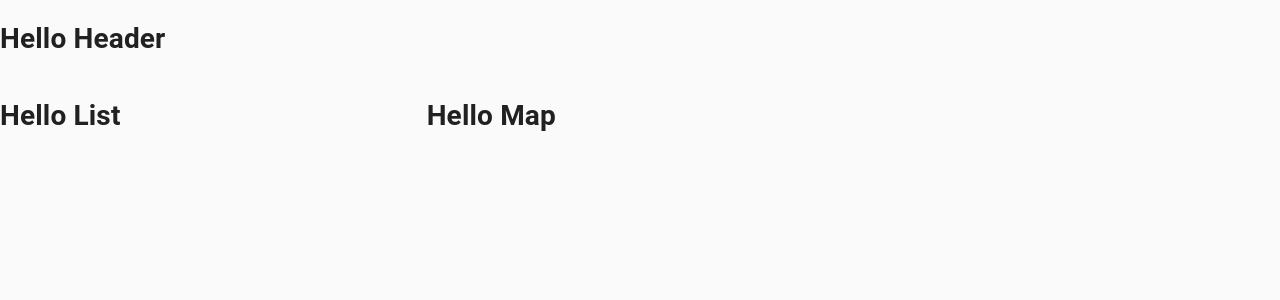
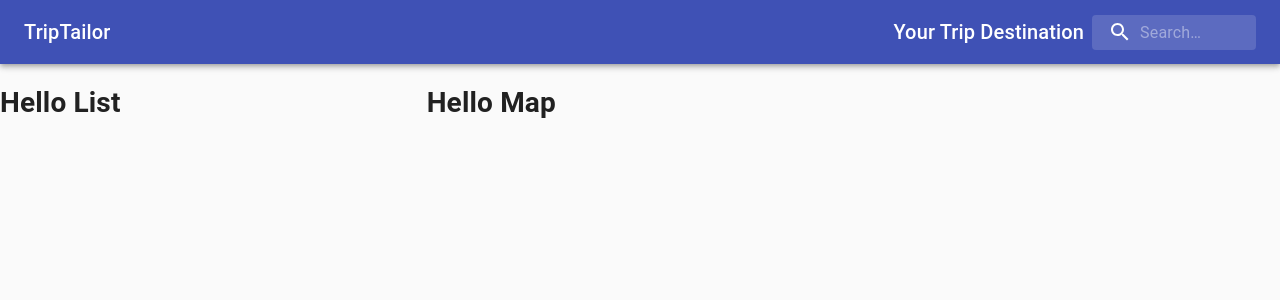
Before and after one commit to hengyuan426/travel-advisor, a React (Create React App) app: page / in a window 1280 px wide. Shown: the top 300 px of the page. Built offline with nearby package versions, Linux system fonts and the light colour scheme.

Commit message:
created an app bar and title

```diff
--- a/package.json
+++ b/package.json
@@ -14,6 +14,7 @@
     "google-map-react": "^2.2.0",
     "react": "^18.2.0",
     "react-dom": "^18.2.0",
+    "react-google-places-autocomplete": "^3.4.0",
     "react-router-dom": "^6.6.2",
     "react-scripts": "5.0.1",
     "web-vitals": "^2.1.4"
--- a/src/App.js
+++ b/src/App.js
@@ -1,4 +1,6 @@
 import React from "react";
+import { Route, Switch } from "react-router-dom";
+import { makeStyles } from "@material-ui/core/styles";
 import reactDOM from "react-dom";
 import{CssBaseline, Grid} from "@material-ui/core";
 import Header from "./Components/Header/Header";
@@ -8,6 +10,7 @@
 const App = () => {
     return (
         <>
+
             <CssBaseline/>
             <Header/>
             <Grid container spacing={3} style ={{width : '100%'}}>
--- a/src/Components/Header/Header.jsx
+++ b/src/Components/Header/Header.jsx
@@ -1,7 +1,95 @@
-import React from "react";
-const Header = () => {
-    return (
-        <h1>Hello Header</h1>
-    );
+import React from 'react';
+import AppBar from '@material-ui/core/AppBar';
+import Toolbar from '@material-ui/core/Toolbar';
+import { Autocomplete } from '@material-ui/lab';
+import Typography from '@material-ui/core/Typography';
+import InputBase from '@material-ui/core/InputBase';
+import { alpha, makeStyles } from '@material-ui/core/styles';
+import SearchIcon from '@material-ui/icons/Search';
+
+const useStyles = makeStyles((theme) => ({
+  root: {
+    flexGrow: 1,
+  },
+  menuButton: {
+    marginRight: theme.spacing(2),
+  },
+  title: {
+    flexGrow: 1,
+    display: 'none',
+    [theme.breakpoints.up('sm')]: {
+      display: 'block',
+    },
+  },
+  search: {
+    position: 'relative',
+    borderRadius: theme.shape.borderRadius,
+    backgroundColor: alpha(theme.palette.common.white, 0.15),
+    '&:hover': {
+      backgroundColor: alpha(theme.palette.common.white, 0.25),
+    },
+    marginLeft: 0,
+    width: '100%',
+    [theme.breakpoints.up('sm')]: {
+      marginLeft: theme.spacing(1),
+      width: 'auto',
+    },
+  },
+  searchIcon: {
+    padding: theme.spacing(0, 2),
+    height: '100%',
+    position: 'absolute',
+    pointerEvents: 'none',
+    display: 'flex',
+    alignItems: 'center',
+    justifyContent: 'center',
+  },
+  inputRoot: {
+    color: 'inherit',
+  },
+  inputInput: {
+    padding: theme.spacing(1, 1, 1, 0),
+    // vertical padding + font size from searchIcon
+    paddingLeft: `calc(1em + ${theme.spacing(4)}px)`,
+    transition: theme.transitions.create('width'),
+    width: '100%',
+    [theme.breakpoints.up('sm')]: {
+      width: '12ch',
+      '&:focus': {
+        width: '20ch',
+      },
+    },
+  },
+}));
+
+export default function SearchAppBar() {
+  const classes = useStyles();
+
+  return (
+    <div className={classes.root}>
+      <AppBar position="static">
+        <Toolbar>
+          <Typography className={classes.title} variant="h6" noWrap>
+            TripTailor
+          </Typography>
+            <Typography className={classes.title} variant="h6" align="right">
+            Your Trip Destination
+            </Typography>
+          <div className={classes.search}>
+            <div className={classes.searchIcon}>
+              <SearchIcon />
+            </div>
+            <InputBase
+              placeholder="Search…"
+              classes={{
+                root: classes.inputRoot,
+                input: classes.inputInput,
+              }}
+              inputProps={{ 'aria-label': 'search' }}
+            />
+          </div>
+        </Toolbar>
+      </AppBar>
+    </div>
+  );
 }
-export default Header;
```
Also changed, not shown: src/Components/Header/style.js (deleted), 1 other file (tests, documents, lock files or other folders).
